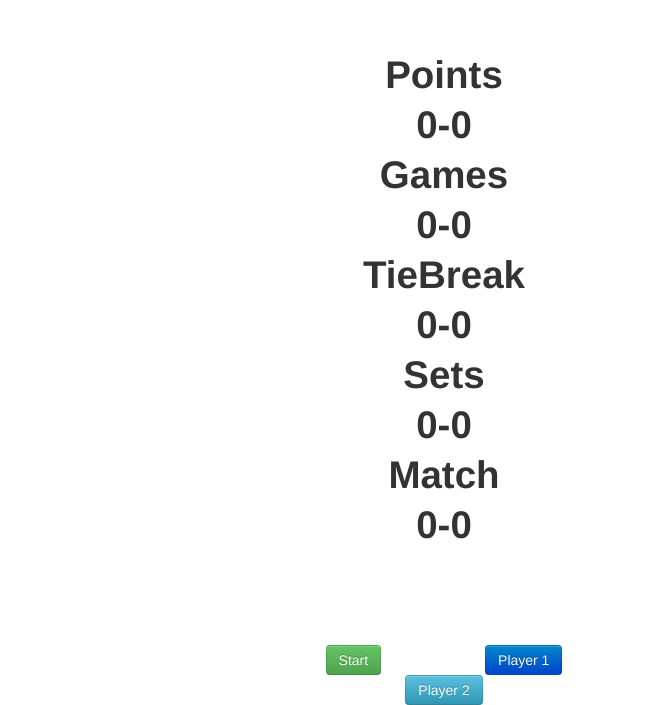
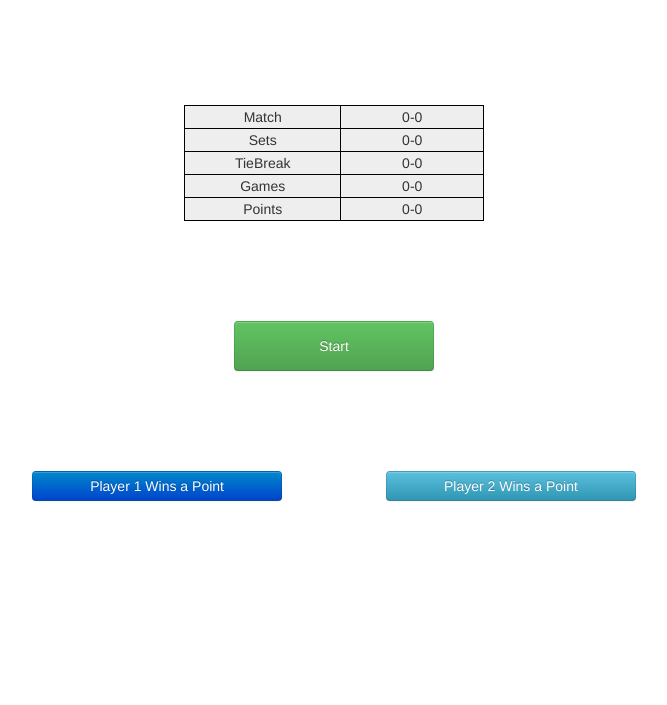
Before and after one commit to jeremygoh/tennis-html, a plain HTML site: page public/index.html in a window 1280 px wide. Shown: the part 195-900 px from the top of the page, without its empty margins (306-973 px from the left). After the commit the page ends 800 px from the top, so only its background shows below. Drawn offline with nearby package versions, Linux system fonts and the light colour scheme; files whose address does not match are found by name.

Commit message:
started re-styling but pixels are added when a player wins a point

```diff
--- a/public/index.html
+++ b/public/index.html
@@ -12,34 +12,44 @@
 </head>
 <body>
 
-<!-- <div id="game-points">
-	<table>
-	<tr>
-		<th>Player 1</th>
-		<th>Player 2</th>
-	</tr>
-	<tr>
-		<td colspan="2">Points go here</td>
-	</tr>
-	</table>
-</div> -->
+
+
+<table id="score-table">
+   <tr>
+      <td>Match</td>
+      <td id="match">0-0</td>
+   </tr>
+   <tr>
+      <td>Sets</td>
+      <td id="sets">0-0</td>
+   </tr>
+    <tr>
+      <td>TieBreak</td>
+      <td id="tiebreak">0-0</td>
+   </tr>
+    <tr>
+      <td>Games</td>
+      <td id="games">0-0</td>
+   </tr>
+    <tr>
+      <td>Points</td>
+      <td id="points">0-0</td>
+   </tr>
 
 
 
+</table>
+
 <div id="player-buttons">
-	<div id="points-score">
-   <h1 id="special-point"></h1>
-	<h1>Points<h1/><h1 id="points">0-0</h1>
-	<h1>Games</h1><h1 id="games">0-0</h1>
-	<h1>TieBreak</h1><h1 id="tiebreak">0-0</h1>
-	<h1>Sets</h1><h1 id="sets">0-0</h1>
-	<h1>Match</h1><h1 id="match">0-0</h1>
-	</div>
+
 <button class="btn btn-success" id="start" type="button">Start</button>
-<button class="btn btn-primary" id ="player1" type="button">Player 1 </button>
+<button class="btn player-btn btn-primary" id ="player1" type="button">Player 1 Wins a Point </button>
+<button class="btn player-btn btn-info" id ="player2"  type="button">Player 2 Wins a Point</button>
+</div>
 
-<button class="btn btn-info" id ="player2"  type="button">Player 2</button>
-</div>
+
+
+
 
  	 <script>
    	 		var start = document.getElementById('start');
@@ -71,7 +81,7 @@
    	 			games.innerHTML = game.games();
    	 			matches.innerHTML = game.match();
    	 			tiebreak.innerHTML = game.tiebreak();
-               special.innerHTML=game.specialPoints();
+               special.innerHTML = game.specialPoints();
    	 		});
 
 
--- a/public/javascripts/Game.js
+++ b/public/javascripts/Game.js
@@ -172,14 +172,18 @@ function Game(p1, p2, p3, p4) {
 
 
 	this.isGamePointP1 = function(){
-		if(this.player1.score >= 3 && (this.player1.score - this.player2.score) >=2)
+		if(this.player1.score >= 3 && (this.player1.score - this.player2.score) >=1)
 			{return true;}
+		else
+			{return false;}
 
 	}
 
 	this.isGamePointP2= function(){
-			if(this.player2.score >= 3 && (this.player2.score - this.player1.score) >=2)
+			if(this.player2.score >= 3 && (this.player2.score - this.player1.score) >=1)
 			{return true;}
+			else
+				{return false;}
 	}
 
 	this.specialPoints = function(){
@@ -187,10 +191,10 @@ function Game(p1, p2, p3, p4) {
 			{return this.matchPoint();}
 		else if(this.setPoint())
 			{return this.setPoint();}
-		else if(this.isBreakPoint())
-			{return "Break Point";}
+		// else if(this.isBreakPoint())
+		// 	{return "Break Point";}
 		else
-			{return "";}
+			{return "NOTHING";}
 	}
 
 	this.setPoint = function(){
@@ -199,12 +203,11 @@ function Game(p1, p2, p3, p4) {
 		else if (this.player1.games === 6 && this.player2.games === 6 && this.player1.tiebreak>=6 && this.player1.tiebreak-this.player2.tiebreak >= 1)
 			{return "Set Point";}
 
-		if(this.player2.games >= 5 && (this.player2.games - this.player1.games >=1) && this.isGamePointP2())
+		else if(this.player2.games >= 5 && (this.player2.games - this.player1.games >=1) && this.isGamePointP2())
 			{return "Set Point";}
 
 		else if (this.player2.games === 6 && this.player1.games === 6 && this.player2.tiebreak>=6 && this.player2.tiebreak-this.player1.tiebreak >= 1)
 			{return "Set Point";}
-
 	}
 
 
--- a/public/style.css
+++ b/public/style.css
@@ -1,25 +1,41 @@
 #player-buttons{
-	margin-top: 250px;
-	margin-left: 450px;
+	margin: auto;
+
 	text-align: center;
-	width: 500px;
+	width: 900px;
 }
 
-#player-buttons button{
-	margin-left: 100px;
+#player-buttons{
+	margin: 0 auto;
+	width: 1200px;
+
 }
 
-/*#game-points table, tr, th{
+td{
 	border: 1px solid black;
+	width: 20px;
+	text-align: center;
+	width: 200px !important;
 }
 
-#game-points{
+#start{
+	display: block;
+	margin: auto;
+	margin-top: 100px;
+	margin-bottom: 100px;
+	width: 200px;
+	height: 50px;
+}
 
-	margin-left: 500px;
-	margin-top: 50px;
-}*/
+.player-btn{
+	margin: 0px 50px;
+	width: 250px;
+}
 
-#points-score{
-	margin-bottom: 100px;
-	margin-left: 100px;
+
+#score-table{
+	width: 300px;
+	background-color: #eee;
+	margin: 0 auto;
+	margin-top: 300px;
 }
```
Also changed, not shown: 1 other file.
